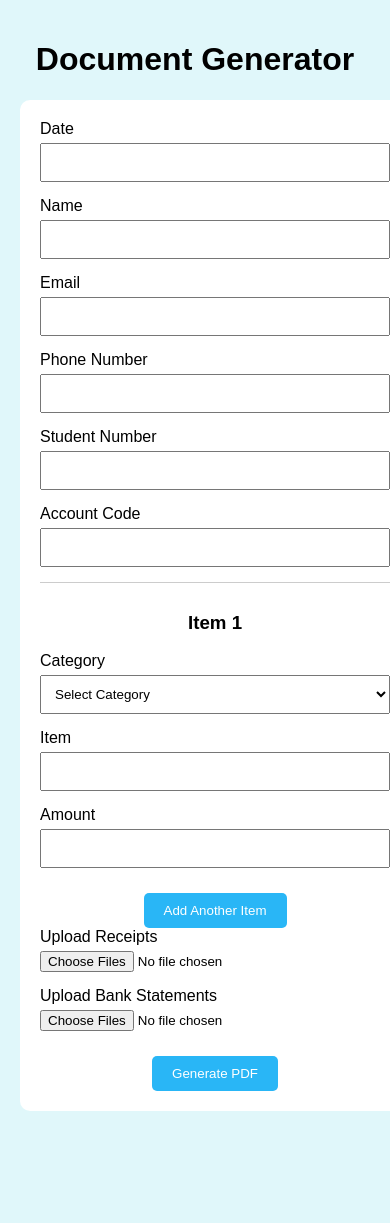
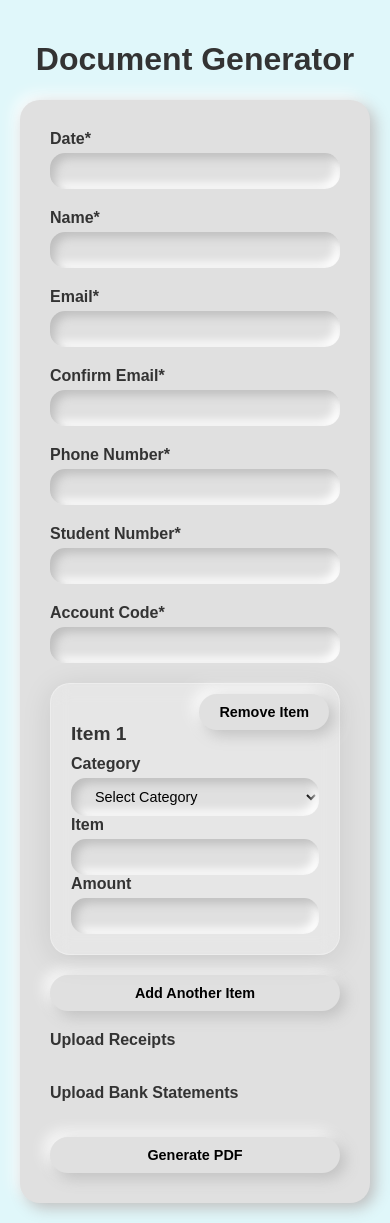
Before and after one commit to Rawted/disbursement, a React (Vite) app: page / in a window 390 px wide. Before the commit the page ends 1131 px from the top, so only its background shows below. Built offline with nearby package versions, Linux system fonts and the light colour scheme.

Commit message:
More functions and better styling

```diff
--- a/src/components/MainPage.css
+++ b/src/components/MainPage.css
@@ -1,58 +1,227 @@
 /* src/components/MainPage.css */
+
+/* General Styles */
 .container {
-  text-align: center;
-  background-color: #e0f7fa;
-  min-height: 100vh;
+  max-width: 800px;
+  margin: 0 auto;
   padding: 20px;
 }
 
-.form-container {
-  display: inline-block;
-  background-color: #ffffff;
-  padding: 20px;
-  border-radius: 10px;
-  max-width: 500px;
-  width: 100%;
+h1 {
+  text-align: center;
+  font-size: 2.5rem;
+  font-weight: bold;
+  color: #333;
 }
 
+h3 {
+  font-size: 1.5rem;
+  font-weight: bold;
+  margin-bottom: 10px;
+  color: #333;
+}
+
+/* Form Container */
+.form-container {
+  display: flex;
+  flex-direction: column;
+  gap: 20px;
+}
+
+/* Neumorphism Style */
+.neumorphism {
+  background: #e0e0e0;
+  border-radius: 20px;
+  padding: 30px;
+  box-shadow: 5px 5px 15px #bebebe,
+              -5px -5px 15px #ffffff;
+}
+
+/* Glassmorphism Style */
+.glassmorphism {
+  background: rgba(255, 255, 255, 0.2);
+  border-radius: 20px;
+  padding: 20px;
+  backdrop-filter: blur(10px);
+  -webkit-backdrop-filter: blur(10px);
+  box-shadow: 0 4px 30px rgba(0, 0, 0, 0.1);
+  border: 1px solid rgba(255, 255, 255, 0.3);
+}
+
+/* Input Groups */
 .input-group {
-  margin-bottom: 15px;
-  text-align: left;
+  display: flex;
+  flex-direction: column;
+  gap: 5px;
 }
 
 .input-group label {
-  display: block;
-  margin-bottom: 5px;
+  font-weight: bold;
+  color: #333;
 }
 
+/* Text Inputs */
 .text-input {
-  width: 100%;
-  padding: 10px;
-  box-sizing: border-box;
+  padding: 15px;
+  font-size: 1rem;
+  border: none;
+  border-radius: 15px;
+  outline: none;
+  background: #e0e0e0;
+  box-shadow: inset 5px 5px 10px #bebebe,
+              inset -5px -5px 10px #ffffff;
+  transition: all 0.2s ease-in-out;
 }
 
-.generate-button,
-.add-button {
-  padding: 10px 20px;
-  background-color: #29b6f6;
-  color: #fff;
-  border: none;
-  margin-top: 10px;
-  cursor: pointer;
-  border-radius: 5px;
+.text-input:focus {
+  box-shadow: inset 3px 3px 6px #bebebe,
+              inset -3px -3px 6px #ffffff;
 }
 
-.generate-button:hover,
-.add-button:hover {
-  background-color: #0288d1;
+/* Buttons */
+.add-button,
+.remove-button,
+.generate-button,
+.remove-file-button {
+  padding: 15px 30px;
+  font-size: 1rem;
+  font-weight: bold;
+  border: none;
+  border-radius: 30px;
+  cursor: pointer;
+  background: #e0e0e0;
+  box-shadow: 5px 5px 15px #bebebe,
+              -5px -5px 15px #ffffff;
+  transition: all 0.2s ease-in-out;
 }
 
-.item-group {
-  border-top: 1px solid #ccc;
-  padding-top: 10px;
+.add-button:hover,
+.remove-button:hover,
+.generate-button:hover,
+.remove-file-button:hover {
+  background: #d8d8d8;
 }
 
+.add-button:active,
+.remove-button:active,
+.generate-button:active,
+.remove-file-button:active {
+  box-shadow: inset 5px 5px 10px #bebebe,
+              inset -5px -5px 10px #ffffff;
+}
+
+/* File List */
+.file-list {
+  margin-top: 10px;
+  display: flex;
+  flex-direction: column;
+  gap: 10px;
+}
+
+.file-item {
+  display: flex;
+  align-items: center;
+  justify-content: space-between;
+  background: #e0e0e0;
+  padding: 10px 15px;
+  border-radius: 15px;
+  box-shadow: 5px 5px 10px #bebebe,
+              -5px -5px 10px #ffffff;
+}
+
+.file-item span {
+  font-weight: bold;
+  color: #333;
+}
+
+.remove-file-button {
+  padding: 8px 15px;
+  font-size: 0.9rem;
+  border-radius: 20px;
+}
+
+/* PDF Preview */
 .pdf-preview {
   margin-top: 20px;
   border: none;
+  border-radius: 20px;
+  box-shadow: 5px 5px 15px #bebebe,
+              -5px -5px 15px #ffffff;
 }
+
+/* Checkmark Animation */
+.checkmark {
+  width: 24px;
+  height: 24px;
+  margin-left: 10px;
+  animation: checkmark 0.6s ease-in-out forwards;
+}
+
+@keyframes checkmark {
+  0% {
+    stroke-dashoffset: 50;
+  }
+  100% {
+    stroke-dashoffset: 0;
+  }
+}
+
+/* Responsive Design */
+@media (max-width: 600px) {
+  .text-input,
+  .add-button,
+  .remove-button,
+  .generate-button,
+  .remove-file-button {
+    font-size: 0.9rem;
+    padding: 10px 20px;
+  }
+
+  h1 {
+    font-size: 2rem;
+  }
+
+  h3 {
+    font-size: 1.2rem;
+  }
+}
+
+/* Additional Styles */
+.item-group {
+  position: relative;
+}
+
+.remove-button {
+  position: absolute;
+  top: 10px;
+  right: 10px;
+}
+
+input[type="file"] {
+  opacity: 0;
+  position: absolute;
+  width: 0;
+  height: 0;
+}
+
+.input-group label[for="file-upload"] {
+  display: inline-block;
+  padding: 15px 30px;
+  font-size: 1rem;
+  font-weight: bold;
+  border-radius: 30px;
+  background: #e0e0e0;
+  box-shadow: 5px 5px 15px #bebebe,
+              -5px -5px 15px #ffffff;
+  cursor: pointer;
+  transition: all 0.2s ease-in-out;
+}
+
+.input-group label[for="file-upload"]:hover {
+  background: #d8d8d8;
+}
+
+.input-group label[for="file-upload"]:active {
+  box-shadow: inset 5px 5px 10px #bebebe,
+              inset -5px -5px 10px #ffffff;
+}
--- a/src/components/MainPage.tsx
+++ b/src/components/MainPage.tsx
@@ -3,6 +3,7 @@ import React, { useState } from 'react';
 import { motion } from 'framer-motion';
 import { PDFDocument, rgb, StandardFonts } from 'pdf-lib';
 import './MainPage.css';
+import Checkmark from './Checkmark'; // Assume you have a Checkmark component for animation
 
 interface ItemField {
   item: string;
@@ -20,6 +21,7 @@ const MainPage: React.FC = () => {
   const [date, setDate] = useState('');
   const [name, setName] = useState('');
   const [email, setEmail] = useState('');
+  const [confirmEmail, setConfirmEmail] = useState('');
   const [phoneNumber, setPhoneNumber] = useState('');
   const [studentNumber, setStudentNumber] = useState('');
   const [accountCode, setAccountCode] = useState('');
@@ -37,6 +39,11 @@ const MainPage: React.FC = () => {
     }
   };
 
+  const removeItem = (index: number) => {
+    const newItems = items.filter((_, idx) => idx !== index);
+    setItems(newItems);
+  };
+
   const [pdfDataUrl, setPdfDataUrl] = useState<string>('');
 
   // **Receipts and Bank Statements**
@@ -45,19 +52,46 @@ const MainPage: React.FC = () => {
 
   const handleReceiptUpload = (e: React.ChangeEvent<HTMLInputElement>) => {
     if (e.target.files) {
-      setReceiptFiles(Array.from(e.target.files));
+      setReceiptFiles([...receiptFiles, ...Array.from(e.target.files)]);
     }
   };
 
-  const handleBankStatementUpload = (
-    e: React.ChangeEvent<HTMLInputElement>
-  ) => {
+  const handleBankStatementUpload = (e: React.ChangeEvent<HTMLInputElement>) => {
     if (e.target.files) {
-      setBankStatementFiles(Array.from(e.target.files));
+      setBankStatementFiles([...bankStatementFiles, ...Array.from(e.target.files)]);
     }
   };
 
+  const removeReceiptFile = (index: number) => {
+    const newFiles = receiptFiles.filter((_, idx) => idx !== index);
+    setReceiptFiles(newFiles);
+  };
+
+  const removeBankStatementFile = (index: number) => {
+    const newFiles = bankStatementFiles.filter((_, idx) => idx !== index);
+    setBankStatementFiles(newFiles);
+  };
+
   const generatePdf = async () => {
+    // **Validation**
+    if (
+      !date ||
+      !name ||
+      !email ||
+      !confirmEmail ||
+      !phoneNumber ||
+      !studentNumber ||
+      !accountCode
+    ) {
+      alert('Please fill out all required fields.');
+      return;
+    }
+
+    if (email !== confirmEmail) {
+      alert('Emails do not match.');
+      return;
+    }
+
     // **Fetch the existing PDF template**
     const existingPdfBytes = await fetch('/template.pdf').then((res) =>
       res.arrayBuffer()
@@ -77,12 +111,12 @@ const MainPage: React.FC = () => {
       { fieldName: 'Date', rectangle: [228.43, 112.33, 307.43, 19.04] },
       { fieldName: 'Name', rectangle: [228.43, 530.22, 308.38, 18.09] },
       { fieldName: 'Email', rectangle: [229.38, 551.87, 305.52, 18.09] },
+      { fieldName: 'ConfirmEmail', rectangle: [229, 571.67, 306.99, 18.86] },
       { fieldName: 'PhoneNumber', rectangle: [228.08, 592.45, 308.38, 17.13] },
       {
         fieldName: 'StudentNumber',
         rectangle: [229.73, 612.79, 307.43, 18.09],
       },
-      { fieldName: 'AccountCode', rectangle: [335.03, 163.73, 98.99, 24.75] },
       { fieldName: 'Total', rectangle: [433.06, 491.19, 100.89, 17.13] },
     ];
 
@@ -97,6 +131,10 @@ const MainPage: React.FC = () => {
         {
           fieldName: `Category${i}`,
           rectangle: getRectangleForField(`Category${i}`),
+        },
+        {
+          fieldName: `AccountCode${i}`,
+          rectangle: getRectangleForField(`AccountCode${i}`),
         }
       );
     }
@@ -114,9 +152,9 @@ const MainPage: React.FC = () => {
       Date: date,
       Name: name,
       Email: email,
+      ConfirmEmail: confirmEmail,
       PhoneNumber: phoneNumber,
       StudentNumber: studentNumber,
-      AccountCode: accountCode,
       Total: totalAmount,
     };
 
@@ -125,6 +163,7 @@ const MainPage: React.FC = () => {
       fieldValues[`Item${i}`] = items[i - 1].item;
       fieldValues[`Amount${i}`] = items[i - 1].amount;
       fieldValues[`Category${i}`] = items[i - 1].category;
+      fieldValues[`AccountCode${i}`] = accountCode;
     }
 
     // **Draw each field at its specified coordinates**
@@ -157,25 +196,25 @@ const MainPage: React.FC = () => {
       }
 
       // **Align Text**
-      const isCategoryOrAmount = ['Category', 'Amount'].some((key) =>
+      const isCategoryOrAmount = ['Category', 'Amount', 'Total'].some((key) =>
         field.fieldName.startsWith(key)
       );
       const isStaticField = [
         'Date',
         'Name',
         'Email',
+        'ConfirmEmail',
         'PhoneNumber',
         'StudentNumber',
-        'AccountCode',
-        'Total',
       ].includes(field.fieldName);
+      const isAccountCode = field.fieldName.startsWith('AccountCode');
 
       // **Draw each line**
       lines.forEach((line, index) => {
         let textWidth = font.widthOfTextAtSize(line, fontSize);
         let textX = x + 1; // Default left alignment with padding
 
-        if (isCategoryOrAmount) {
+        if (isCategoryOrAmount || isAccountCode) {
           // **Center alignment**
           textX = x + (rect[2] - textWidth) / 2;
         } else if (isStaticField) {
@@ -265,6 +304,19 @@ const MainPage: React.FC = () => {
       'Category9': [35.27, 401.95, 79.48, 25.8],
       'Category10': [35.27, 431.73, 77.49, 25.8],
       'Category11': [35.27, 461.5, 78.49, 25.8],
+
+      // **AccountCode fields**
+      'AccountCode1': [335.03, 163.73, 98.99, 24.75],
+      'AccountCode2': [336.30, 191.55, 94.38, 26.80],
+      'AccountCode3': [336.30, 221.32, 95.38, 27.79],
+      'AccountCode4': [336.30, 252.09, 94.38, 26.80],
+      'AccountCode5': [336.30, 281.86, 94.38, 27.79],
+      'AccountCode6': [337.30, 312.63, 93.39, 25.80],
+      'AccountCode7': [337.30, 341.41, 94.38, 26.80],
+      'AccountCode8': [336.30, 371.19, 94.38, 26.80],
+      'AccountCode9': [336.30, 400.96, 96.37, 27.79],
+      'AccountCode10': [337.30, 430.74, 93.39, 27.79],
+      'AccountCode11': [336.30, 460.51, 95.38, 27.79],
     };
 
     return rectangles[fieldName];
@@ -375,67 +427,84 @@ const MainPage: React.FC = () => {
         initial={{ opacity: 0, y: -20 }}
         animate={{ opacity: 1, y: 0 }}
         transition={{ duration: 0.5 }}
-        className="form-container"
+        className="form-container neumorphism"
       >
         {/* **Non-repeating fields** */}
         <div className="input-group">
-          <label htmlFor="date">Date</label>
+          <label htmlFor="date">Date*</label>
           <input
             id="date"
             type="text"
             value={date}
             onChange={(e) => setDate(e.target.value)}
             className="text-input"
+            required
           />
         </div>
         <div className="input-group">
-          <label htmlFor="name">Name</label>
+          <label htmlFor="name">Name*</label>
           <input
             id="name"
             type="text"
             value={name}
             onChange={(e) => setName(e.target.value)}
             className="text-input"
+            required
           />
         </div>
         <div className="input-group">
-          <label htmlFor="email">Email</label>
+          <label htmlFor="email">Email*</label>
           <input
             id="email"
-            type="text"
+            type="email"
             value={email}
             onChange={(e) => setEmail(e.target.value)}
             className="text-input"
+            required
           />
         </div>
         <div className="input-group">
-          <label htmlFor="phoneNumber">Phone Number</label>
+          <label htmlFor="confirmEmail">Confirm Email*</label>
+          <input
+            id="confirmEmail"
+            type="email"
+            value={confirmEmail}
+            onChange={(e) => setConfirmEmail(e.target.value)}
+            className="text-input"
+            required
+          />
+        </div>
+        <div className="input-group">
+          <label htmlFor="phoneNumber">Phone Number*</label>
           <input
             id="phoneNumber"
             type="text"
             value={phoneNumber}
             onChange={(e) => setPhoneNumber(e.target.value)}
             className="text-input"
+            required
           />
         </div>
         <div className="input-group">
-          <label htmlFor="studentNumber">Student Number</label>
+          <label htmlFor="studentNumber">Student Number*</label>
           <input
             id="studentNumber"
             type="text"
             value={studentNumber}
             onChange={(e) => setStudentNumber(e.target.value)}
             className="text-input"
+            required
           />
         </div>
         <div className="input-group">
-          <label htmlFor="accountCode">Account Code</label>
+          <label htmlFor="accountCode">Account Code*</label>
           <input
             id="accountCode"
             type="text"
             value={accountCode}
             onChange={(e) => setAccountCode(e.target.value)}
             className="text-input"
+            required
           />
         </div>
 
@@ -443,7 +512,7 @@ const MainPage: React.FC = () => {
         {items.map((itemField, index) => (
           <motion.div
             key={index}
-            className="item-group"
+            className="item-group glassmorphism"
             initial={{ opacity: 0, scale: 0.95 }}
             animate={{ opacity: 1, scale: 1 }}
             transition={{ duration: 0.3 }}
@@ -498,6 +567,12 @@ const MainPage: React.FC = () => {
                 className="text-input"
               />
             </div>
+            <button
+              onClick={() => removeItem(index)}
+              className="remove-button"
+            >
+              Remove Item
+            </button>
           </motion.div>
         ))}
         {items.length < maxItems && (
@@ -519,6 +594,22 @@ const MainPage: React.FC = () => {
             onChange={handleReceiptUpload}
             multiple
           />
+          {receiptFiles.length > 0 && (
+            <Checkmark /> // Animated checkmark component
+          )}
+          <div className="file-list">
+            {receiptFiles.map((file, index) => (
+              <div key={index} className="file-item">
+                <span>{file.name}</span>
+                <button
+                  onClick={() => removeReceiptFile(index)}
+                  className="remove-file-button"
+                >
+                  Remove
+                </button>
+              </div>
+            ))}
+          </div>
         </div>
         {/* **Bank Statements Upload** */}
         <div className="input-group">
@@ -529,10 +620,31 @@ const MainPage: React.FC = () => {
             onChange={handleBankStatementUpload}
             multiple
           />
+          {bankStatementFiles.length > 0 && (
+            <Checkmark /> // Animated checkmark component
+          )}
+          <div className="file-list">
+            {bankStatementFiles.map((file, index) => (
+              <div key={index} className="file-item">
+                <span>{file.name}</span>
+                <button
+                  onClick={() => removeBankStatementFile(index)}
+                  className="remove-file-button"
+                >
+                  Remove
+                </button>
+              </div>
+            ))}
+          </div>
         </div>
-        <button onClick={generatePdf} className="generate-button">
+        <motion.button
+          onClick={generatePdf}
+          className="generate-button"
+          whileHover={{ scale: 1.05 }}
+          whileTap={{ scale: 0.95 }}
+        >
           Generate PDF
-        </button>
+        </motion.button>
       </motion.div>
       {pdfDataUrl && (
         <iframe
```
